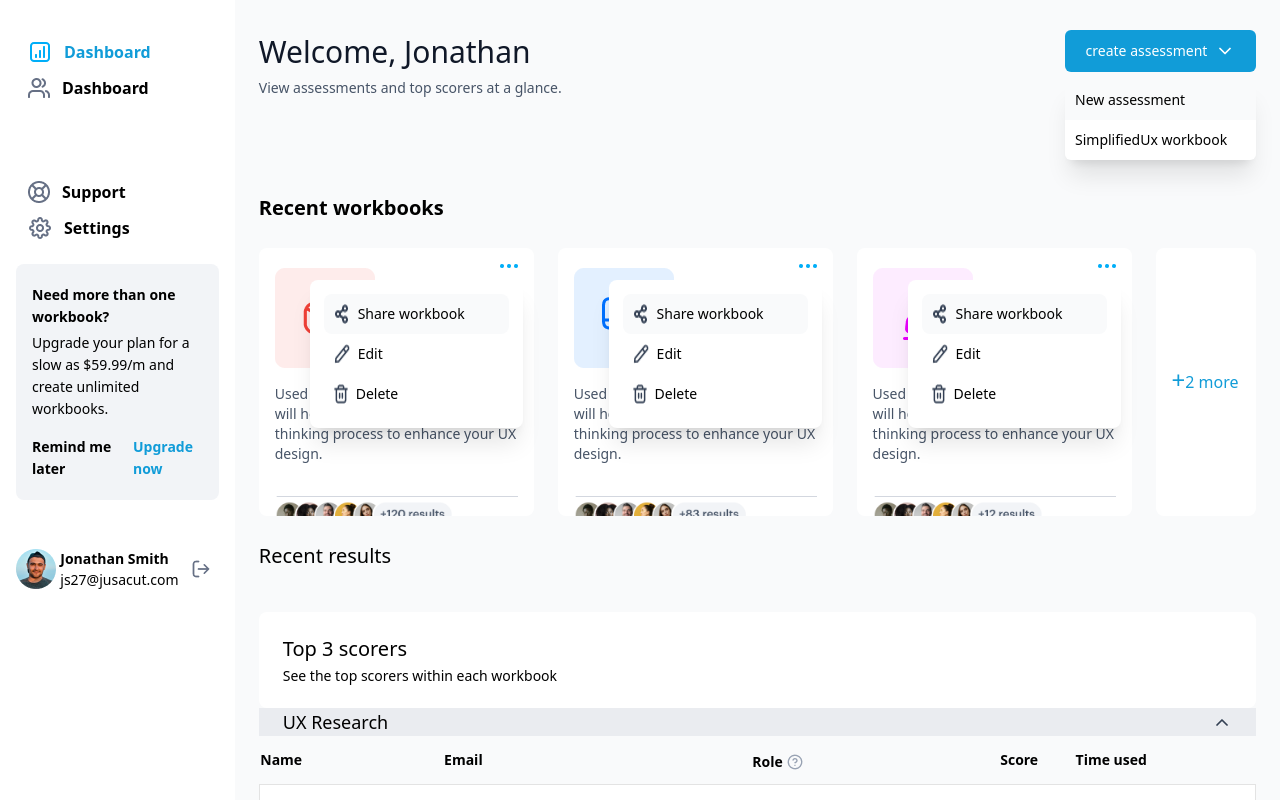
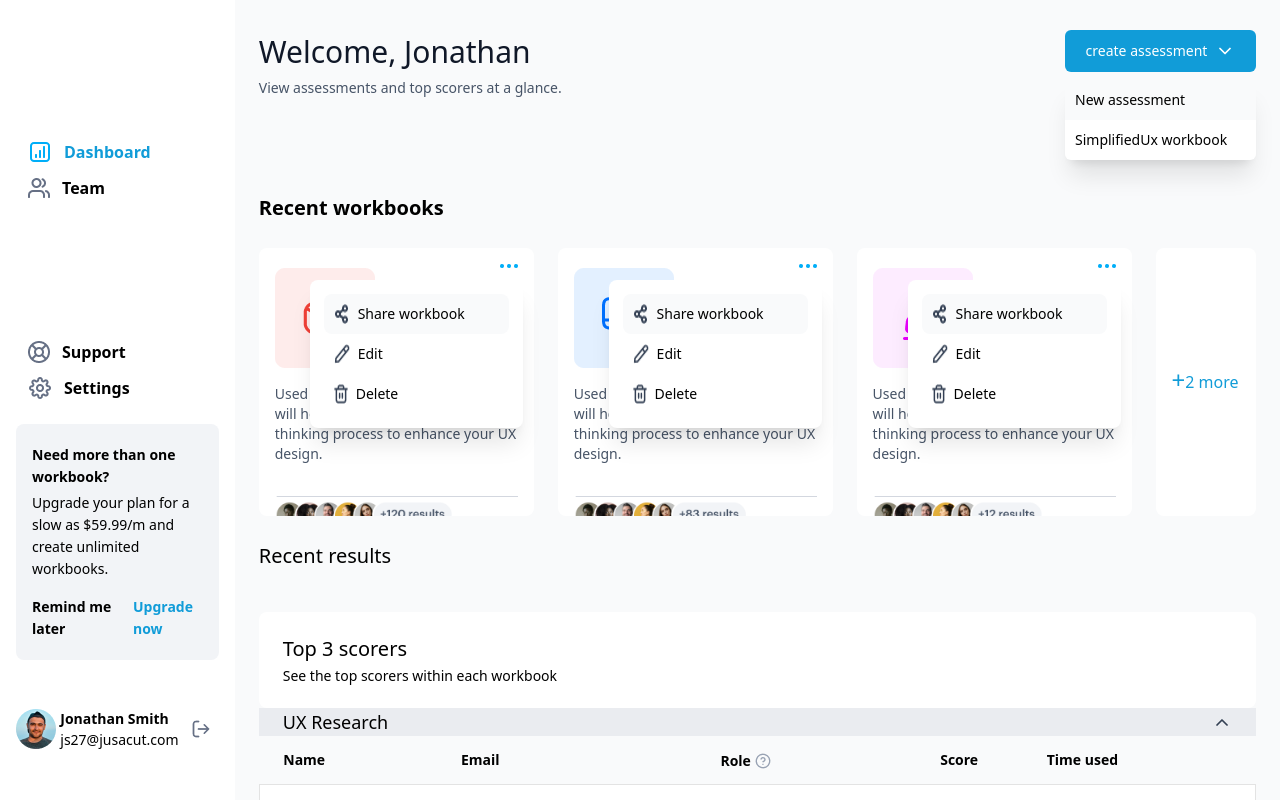
Before and after one commit to Enzyme-developer/Vue-Task, a Vue app: page / in a window 1280 px wide. Built offline with nearby package versions, Linux system fonts and the light colour scheme.

Commit message:
first commit

```diff
--- a/src/App.vue
+++ b/src/App.vue
@@ -23,17 +23,17 @@ export default {
 </script>
 
 <template>
-  <div class="flex bg-green-400">
+  <div class="flex">
     <!-- sidebar -->
-    <div class=" flex flex-col h-[100vh] w-[290px] max-h-fit overflow-auto no-scrollbar">
-      <div class="px-7 mt-[40px]">
+    <div class=" flex flex-col  w-[290px] max-h-fit overflow-auto no-scrollbar">
+      <div class="px-7 mt-[140px]">
         <div class="flex mb-3 items-center">
           <img src="./assets/bar-chart-square-02.png" class="mr-3" alt='icon'/>
           <p class="font-semibold text-base leading-6 text-primary">Dashboard</p>
         </div>
-        <div class="flex mb-[80px] items-center">
+        <div class="flex mb-[140px] items-center">
           <img src="./assets/user.png" class="mr-3" alt='icon'/>
-          <p class="font-semibold text-base leading-6">Dashboard</p>
+          <p class="font-semibold text-base leading-6">Team</p>
         </div>
 
         <div class="flex mb-3 items-center">
@@ -55,7 +55,7 @@ export default {
     </div>
 
     <!-- main -->
-    <div class="w-full bg-[#F9FAFB] h-[100vh] px-6 overflow-auto">
+    <div class="w-full bg-[#F9FAFB] h-[100vh] px-6 overflow-auto no-scrollbar">
       <Navbar />
       <Card />
       <Table />
--- a/src/components/Table.vue
+++ b/src/components/Table.vue
@@ -12,7 +12,7 @@
             <img src="../assets/collapse.png" @click="table1 = !table1"/>
         </div>
         <table v-if="table1" class="text-sm w-full table border-spacing-24 text-left pl-6">
-            <thead class="">
+            <thead class="px-6">
                 <tr class="h-12">
                 <th>Name</th>
                 <th>Email</th>
@@ -57,7 +57,7 @@
                 <img src="../assets/collapse.png" @click="table2 = !table2" />
             </div>
             <table  v-if="table2" class="text-sm w-full table border-spacing-24 text-left pl-6">
-            <thead class="">
+            <thead class="px-6">
                 <tr class="h-12">
                 <th>Name</th>
                 <th>Email</th>
@@ -103,7 +103,7 @@
                 <img src="../assets/collapse.png" @click="table3 = !table3"/>
             </div>
             <table  v-if="table3" class="text-sm w-full table border-spacing-24 text-left px-6 no-scrollbar">
-            <thead class="">
+            <thead class="px-6">
                 <tr class="h-12 font-normal">
                 <th>Name</th>
                 <th>Email</th>
--- a/src/style.css
+++ b/src/style.css
@@ -12,3 +12,7 @@
     -ms-overflow-style: none;  /* IE and Edge */
     scrollbar-width: none;  /* Firefox */
 }
+
+td,th{
+    padding: 0 24px;
+}
```
